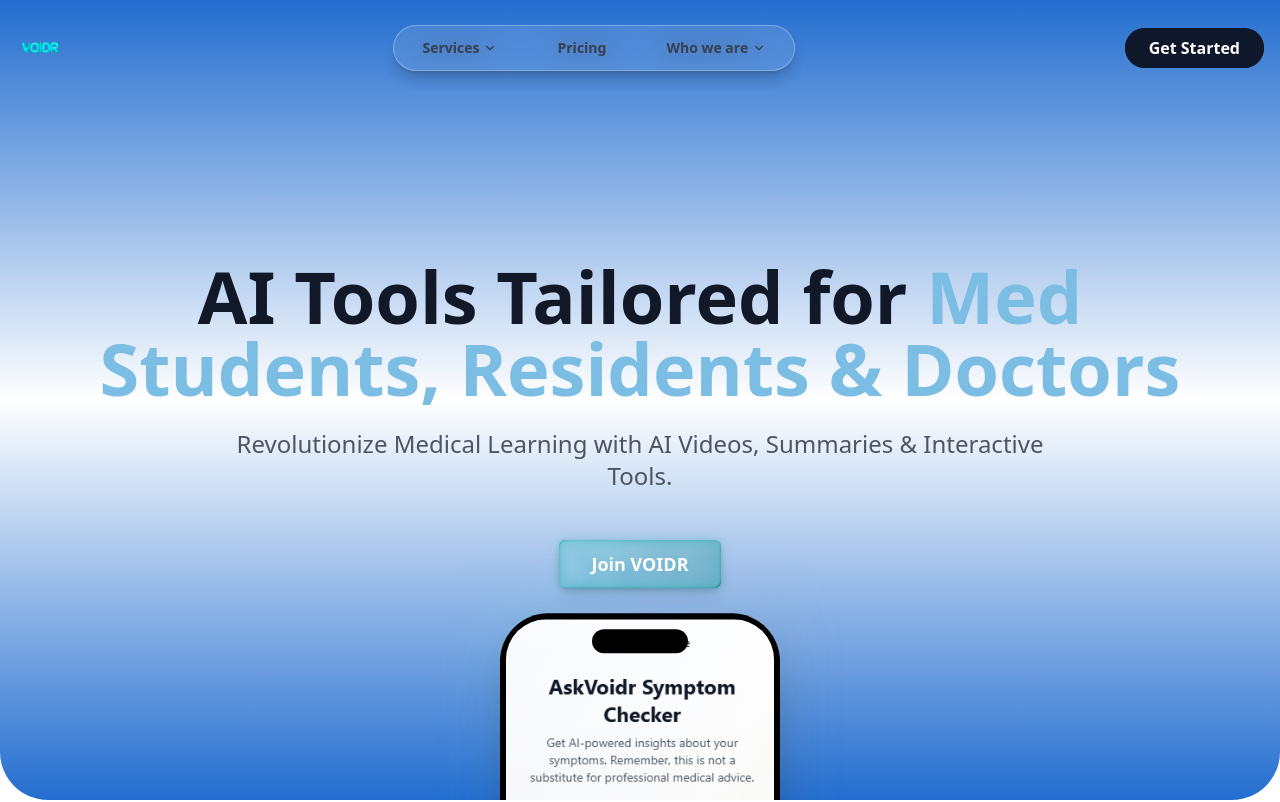
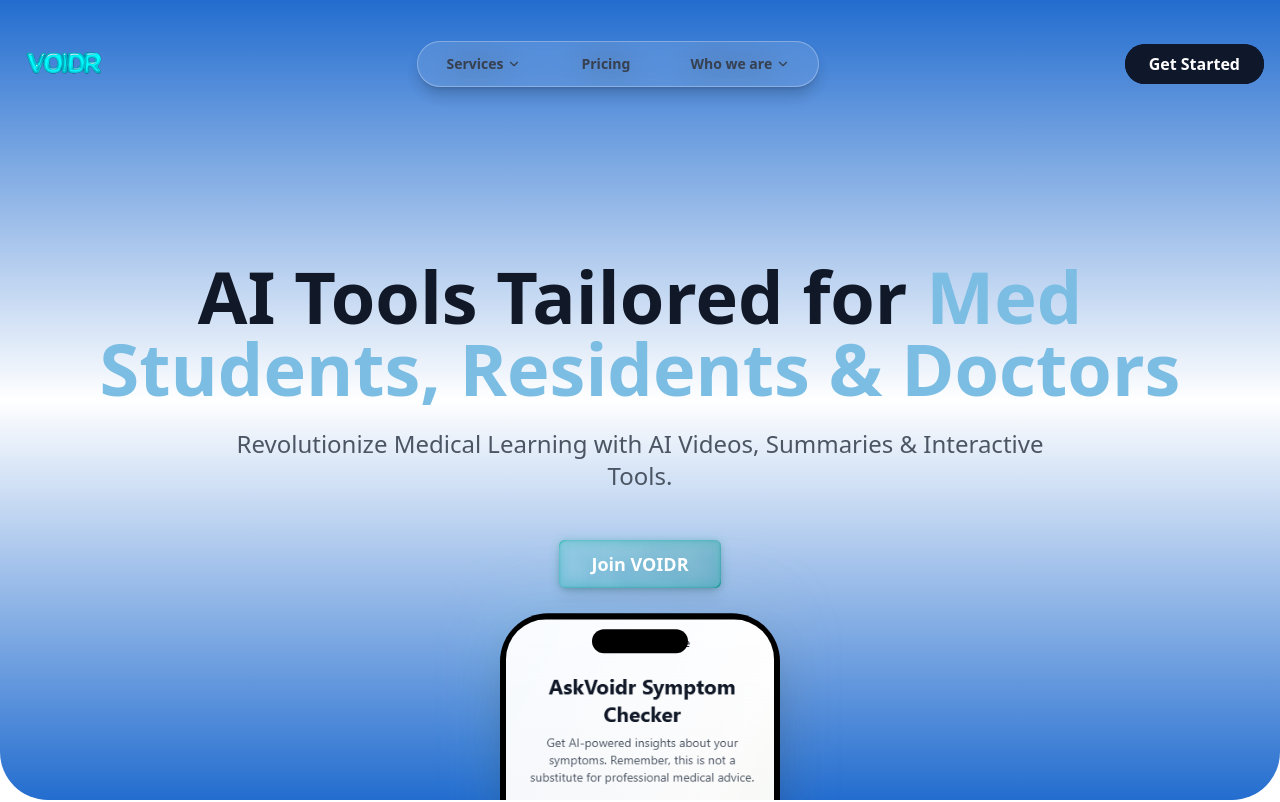
Before and after one commit to shilohai1/voidr.health, a React (Vite) app: page / in a window 1280 px wide. Shown: the top 802 px of the page. Built offline with nearby package versions, Linux system fonts and the light colour scheme.

Commit message:
Update tubelight-navbar.tsx

```diff
--- a/src/components/ui/tubelight-navbar.tsx
+++ b/src/components/ui/tubelight-navbar.tsx
@@ -45,7 +45,7 @@ export const TubelightNavbar = () => {
   };
 
   return (
-    <nav className="fixed top-0 left-0 right-0 z-50 pt-6">
+     <nav className="fixed top-0 left-0 right-0 z-50 pt-4 pb-2"> {/* Adjusted padding */}
       <div className="container mx-auto px-4">
         <div className="flex items-center justify-between">
           {/* Logo */}
@@ -55,7 +55,7 @@ export const TubelightNavbar = () => {
               <img
                 src="/lovable-uploads/7e5bb1d3-2b2f-4bae-bb4a-ec509545e99d.png"
                 alt="VOIDR"
-                className="h-12 w-auto"
+                className="h-24 w-auto" // Changed from h-12 to h-24 (96px)
               />
             </picture>
           </Link>
```
